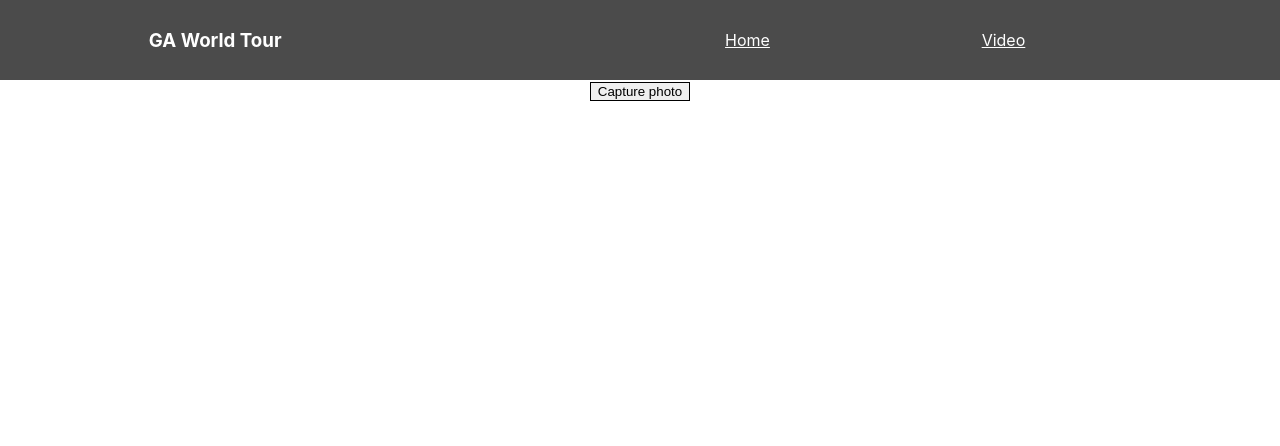
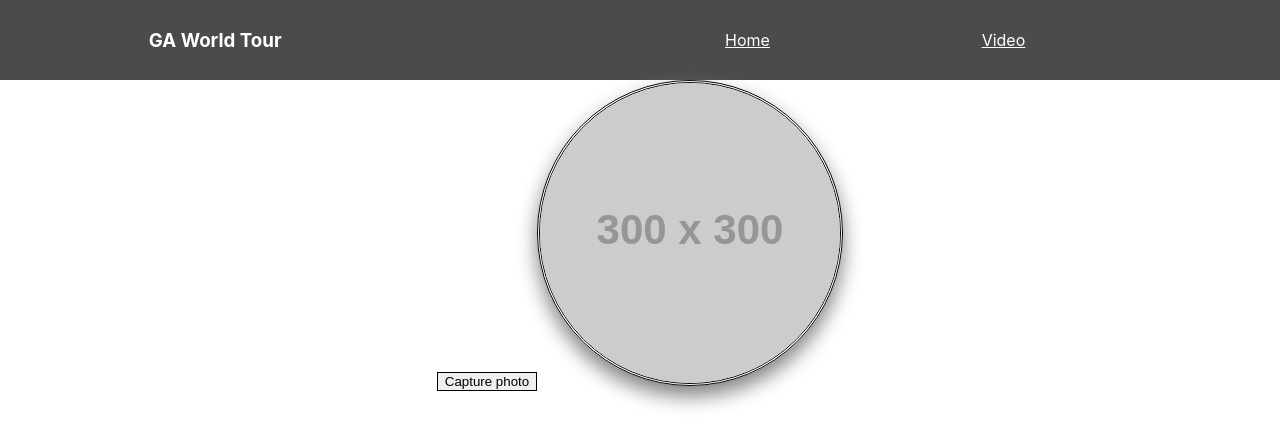
Before and after one commit to Taerarch/ga-world-tour, a React (Create React App) app: page /video in a window 1280 px wide. Shown: the top 446 px of the page. Built offline with nearby package versions, Linux system fonts and the light colour scheme; no server answers.

Commit message:
save and load profile picture in firebase storage

```diff
--- a/src/App.css
+++ b/src/App.css
@@ -71,6 +71,6 @@ nav{
   object-fit: cover;
   width:300px;
   height:300px;
-  box-shadow: 0px 20px 15px grey;
+  box-shadow: 0px 10px 20px grey;
   border-style: double;
 }
--- a/src/components/User.js
+++ b/src/components/User.js
@@ -1,6 +1,5 @@
 import React, { Component } from 'react'
 import fire from './fire';
-import Video from './Video'
 
 class Login extends Component {
 
--- a/src/components/Video.js
+++ b/src/components/Video.js
@@ -6,12 +6,19 @@ import {storage} from './fire'
 
 const WebcamCapture = () => {
   const webcamRef = React.useRef(null);
-    const [imgSrc, setImgSrc] = React.useState(null);
+  const [url, setUrl] = React.useState("");
 
-    const capture = React.useCallback(() => {
+  const capture = () => {
     const imageSrc = webcamRef.current.getScreenshot();
-      setImgSrc(imageSrc);
-    }, [webcamRef, setImgSrc]);
+    if (imageSrc !== null){
+      const uploadTask = storage.ref(`images/profile`);
+      uploadTask.putString(imageSrc.split("").slice(23).join(""),"base64");
+      uploadTask.getDownloadURL().then((dlUrl)=>{
+        setUrl(dlUrl)
+        //grap a refcence to the user and attach to him
+      })
+    }
+  };
 
   return (
     <>
@@ -22,13 +29,13 @@ const WebcamCapture = () => {
           screenshotFormat="image/jpeg"
       />
       <button onClick={capture}>Capture photo</button>
-        {imgSrc && (
+
       <img
-              src={imgSrc}
+        src={url || "http://via.placeholder.com/300"}
         id="image"
         alt= "profile"
       />
-        )}
+
     </>
     );
   };
--- a/src/index.js
+++ b/src/index.js
@@ -3,7 +3,6 @@ import ReactDOM from 'react-dom';
 import './index.css';
 import App from './components/App';
 import Nav from './components/Nav';
-import Home from './components/Home';
 import Video from './components/Video';
 import * as serviceWorker from './serviceWorker';
 import {BrowserRouter as Router, Switch, Route} from 'react-router-dom';
```
Lines whose indentation alone changed are shown as unchanged.
